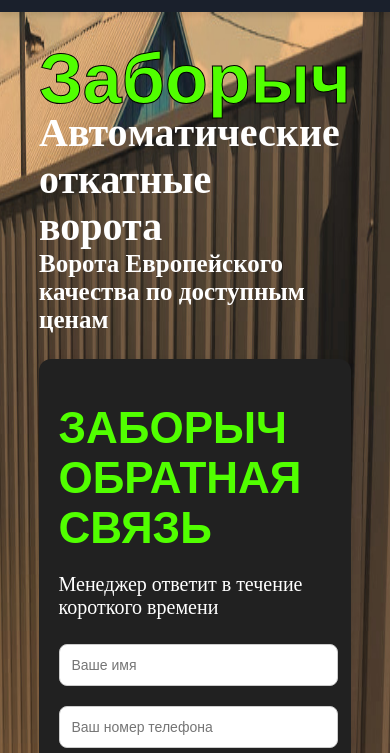
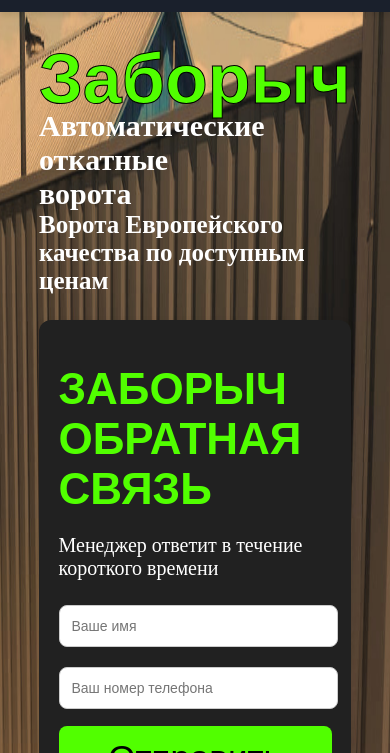
Before and after one commit to TimofeyDerbugov/zaborych, a plain HTML site: page index.html in a window 390 px wide. Shown: the part 53-806 px from the top of the page. Drawn offline with Linux system fonts and the light colour scheme.

Commit message:
Update style.css

```diff
--- a/style.css
+++ b/style.css
@@ -635,8 +635,11 @@ footer {
   }
 }
 
-  @media (max-width: 700){
-	  .preview h2, portfolio-title {
+@media (max-width: 700px){
+  .preview h2 {
+  font-size: 30px
+  }
+  .portfolio-title {
     font-size: 30px
   }
 }
```
Lines whose indentation alone changed are shown as unchanged.
